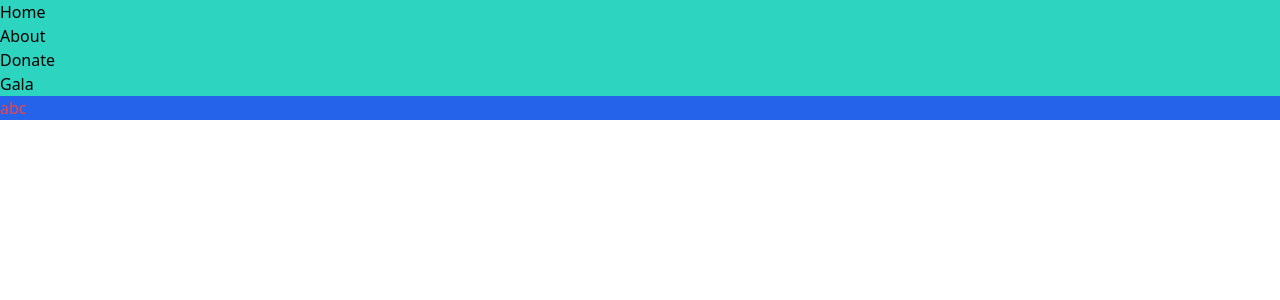
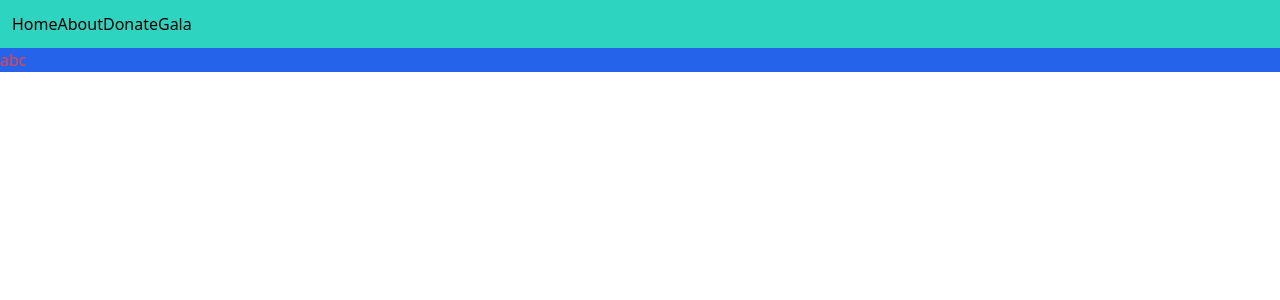
Before and after one commit to AwesomeAdam1/fbla-react-website, a React (Create React App) app: page / in a window 1280 px wide. Shown: the top 300 px of the page. Built offline with nearby package versions, Linux system fonts and the light colour scheme.

Commit message:
Made Changes

```diff
--- a/src/Components/NavBar.js
+++ b/src/Components/NavBar.js
@@ -3,21 +3,19 @@ import { NavLink } from 'react-router-dom';
 const NavBar = () => {
  return (
    <div>
-      <nav class="bg-teal-400">
-          <ul>
-               <li >
-                  <NavLink to="/home">Home</NavLink>
-               </li>
-               <li>
-                  <NavLink to="/about">About</NavLink>
-               </li>
-               <li>
-                  <NavLink to="/donate">Donate</NavLink>
-               </li>
-               <li>
-                  <NavLink to="/gala">Gala</NavLink>
-               </li>
-            </ul>
+      <nav class="bg-teal-400 p-3">
+         <div class="inline-block">
+            <NavLink to="/home">Home</NavLink>
+         </div>
+         <div class="inline-block">
+            <NavLink to="/about">About</NavLink>
+         </div>
+         <div class="inline-block">
+            <NavLink to="/donate">Donate</NavLink>
+         </div>
+         <div class="inline-block">
+            <NavLink to="/gala">Gala</NavLink>
+         </div>
       </nav>
    </div>
 
```
